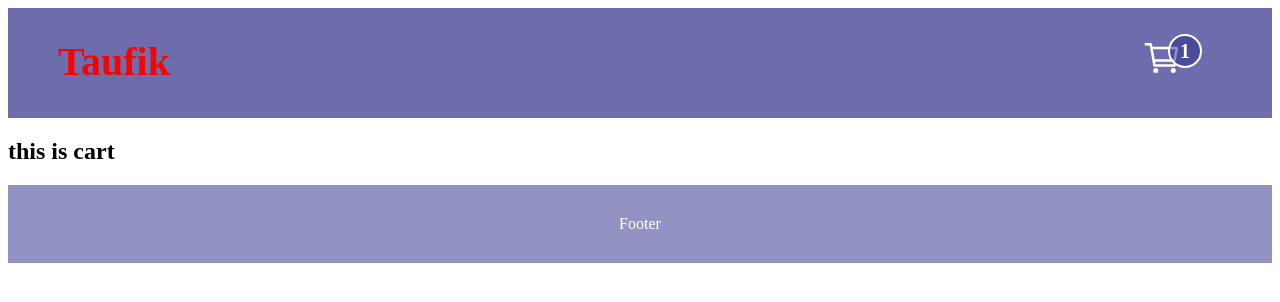
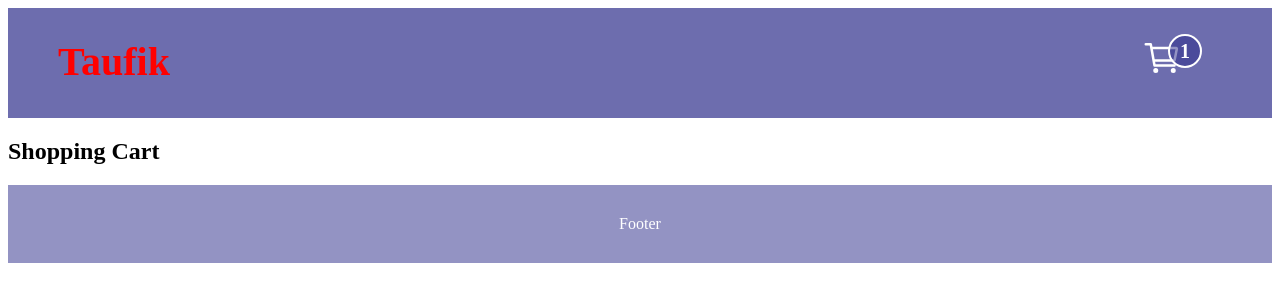
Before and after one commit to taufik69/rtk-thunk_cart, a React (Vite) app: page /cart in a window 1280 px wide. Shown: the top 302 px of the page. Built offline with nearby package versions, Linux system fonts and the light colour scheme.

Commit message:
cart page design start

```diff
--- a/src/Component/Cart.jsx
+++ b/src/Component/Cart.jsx
@@ -1,9 +1,11 @@
 import React from "react";
-
+import { useSelector } from "react-redux";
 const Cart = () => {
+  const cart = useSelector((state) => state.cart);
+  console.log(cart);
   return (
     <div>
-      <h1>this is cart</h1>
+      <h1>Shopping Cart</h1>
     </div>
   );
 };
--- a/src/Component/ProductHolder.jsx
+++ b/src/Component/ProductHolder.jsx
@@ -1,10 +1,13 @@
 import React from "react";
 import { addToCart } from "./Features/CartSlice/cartSlice";
 import { useDispatch } from "react-redux";
+import { useNavigate } from "react-router-dom";
 const ProductHolder = ({ productAll }) => {
   const dispatch = useDispatch();
+  const navigate = useNavigate();
   const handleAddToCart = (productDetails) => {
     dispatch(addToCart(productDetails));
+    navigate("/cart");
   };
 
   return (
```
